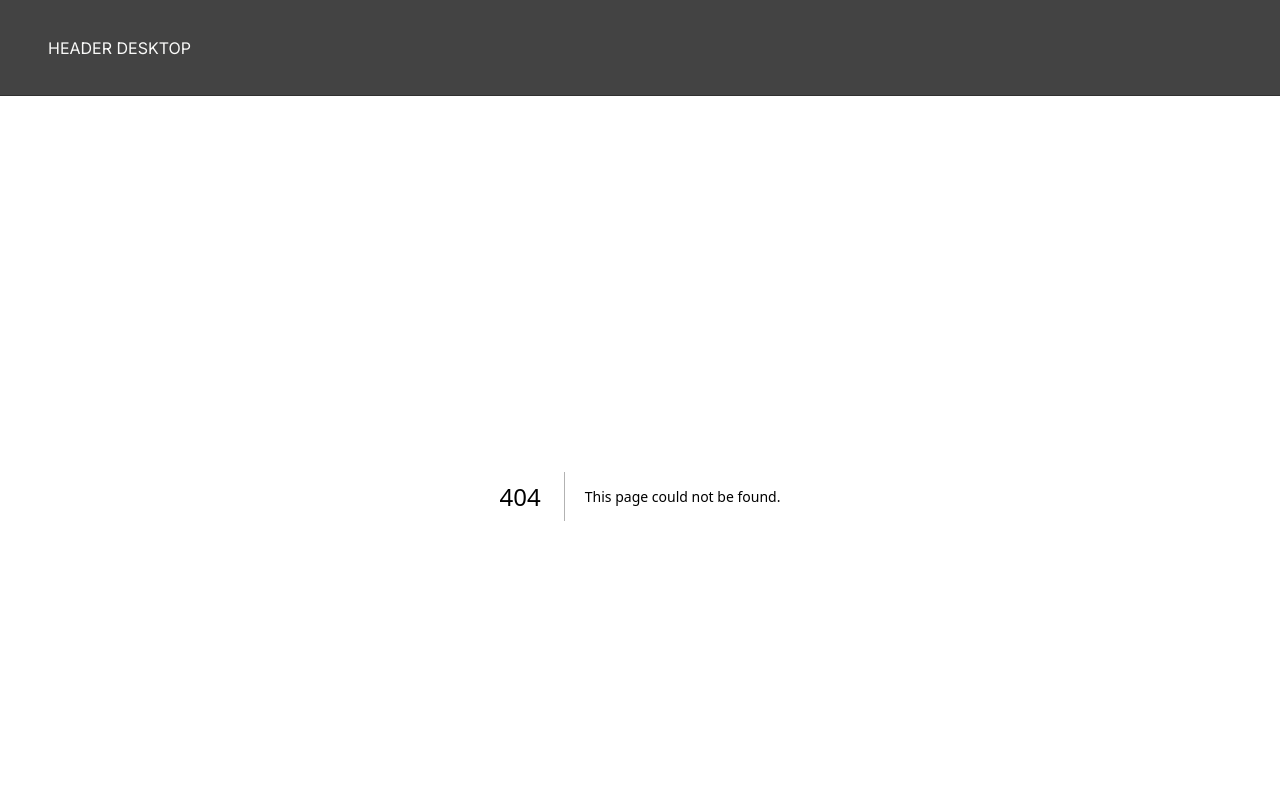
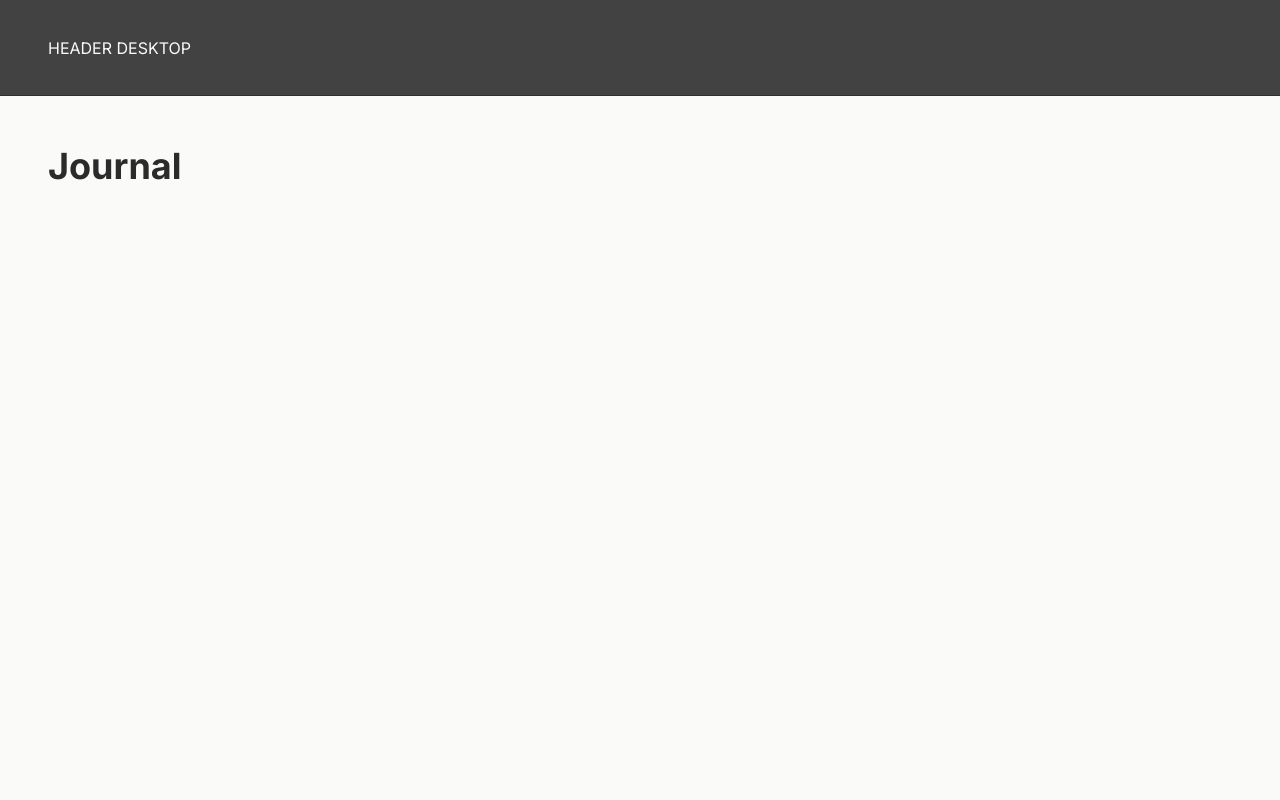
Before and after one commit to thisdot/hydrogen-nextjs, a Next.js app: page /journal in a window 1280 px wide. Before the commit this address had no page. Shown: the top 800 px of the page. Built offline with nearby package versions, Linux system fonts and the light colour scheme.

Commit message:
feat: Add placeholder for /journal

```diff
--- /dev/null
+++ b/app/journal/page.tsx
@@ -0,0 +1,9 @@
+import { PageHeader } from "@/components/Text";
+
+export default function JournalPage() {
+  return (
+    <>
+      <PageHeader heading="Journal" />
+    </>
+  );
+}
```
